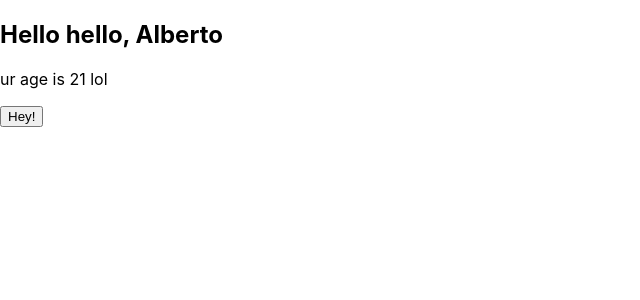
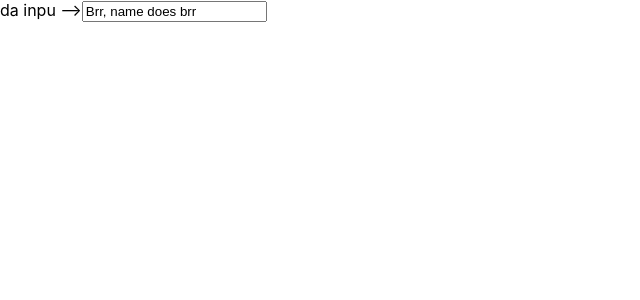
Before and after one commit to albertogomezp/react-udemy, a React (Create React App) app: page / in a window 1280 px wide. Shown: the top 300 px of the page, without its empty margins (0-640 px from the left). Built offline with nearby package versions, Linux system fonts and the light colour scheme.

Commit message:
understanding life cycle

```diff
--- a/src/App.js
+++ b/src/App.js
@@ -1,23 +1,42 @@
-import { useState } from "react";
+import { Component } from "react";
 
+class App extends Component {
+  constructor(props) {
+    super(props)
+    this.state = {
+      name: "Brr, name does brr"
+    }
+    console.log('konstruktor')
+    console.log('zometaim i do brr, but not much')
+  }
 
-function App() {
-  const [name, setName] = useState("Alberto");
-  const [age] = useState("21");
-  const [, setSomething] = useState("Hey!");
+  componentDidMount() {
+    console.log('did maunt??')
+    console.log('yea, it maunt')
+  }
 
-  const handleHeyclick = () => {
-    setName("Manolo")
+  componentDidUpdate(prevProps,prevState, snapshot) {
+    console.log('up up')
   }
-  return (
-    <div className="App">
-        <h2>Hello hello, {name}</h2>
-        <p>ur age is {age} lol</p>
-        <button onClick={handleHeyclick}>
-          Hey!
-        </button>
-    </div>
-  );
+
+  shouldComponentUpdate() {
+      var name = this.state.name;
+      console.log(`haha name goes: ${name}`)
+      return name.includes('brr');
+  }
+
+  getSnapshotBeforeUpdate(prevProps, prevState){
+    console.log(prevProps,prevState)
+    return 0
+  }
+
+  render() {
+      return (
+      <div>
+        da inpu -->
+        <input value={this.state.name} onChange={({target: {value}}) => this.setState({name: value})} />
+      </div>
+      );
+  }
 }
-
 export default App;
```
